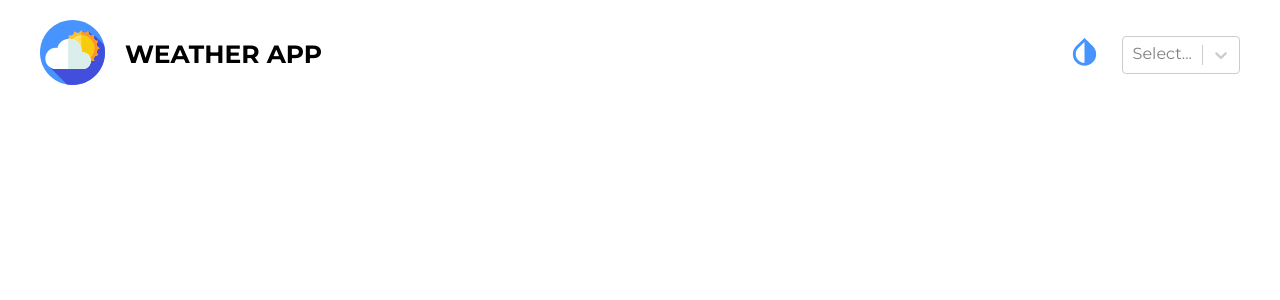
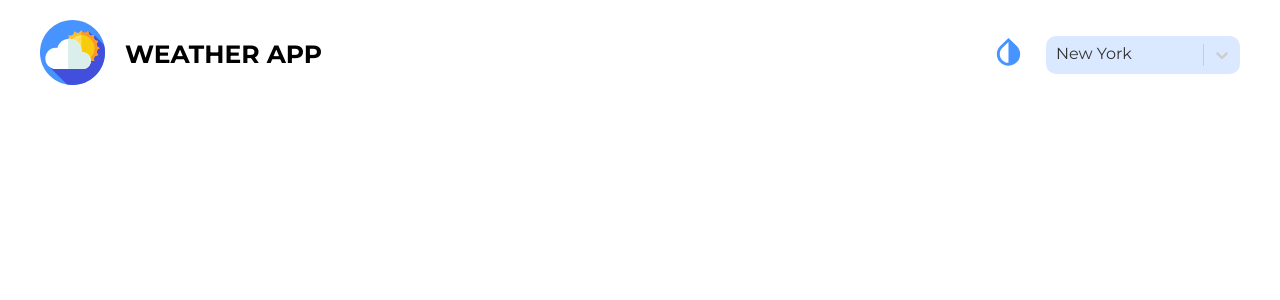
Before and after one commit to ViachP/Weather-App, a React (Create React App) app in the folder weather_app/: page / in a window 1280 px wide. Shown: the top 300 px of the page. Built offline with nearby package versions, Linux system fonts and the light colour scheme.

Commit message:
add styles for Select

```diff
--- a/weather_app/src/shared/Header.tsx
+++ b/weather_app/src/shared/Header.tsx
@@ -7,10 +7,22 @@ interface Props {}
 
 export const Header = (props: Props) => {
   const options = [
-    { value: "chocolate", label: "Chocolate" },
-    { value: "strawberry", label: "Strawberry" },
-    { value: "vanilla", label: "Vanilla" },
+    { value: "city 1", label: "New York" },
+    { value: "city 2", label: "London" },
+    { value: "city 3", label: "Munich" },
   ];
+
+  const colourStyles = {
+    control: (styles: any) => ({
+      ...styles,
+      backgroundColor: "rgba(71, 147, 255, 0.2)",
+      width: "194px",
+      height: "37px",
+      border: "none",
+      borderRadius: "10px",
+      zIndex: 100,
+    }),
+  };
 
   return (
     <header className={s.header}>
@@ -24,7 +36,11 @@ export const Header = (props: Props) => {
         <div className={s.change_theme}>
           <GlobalSvgSelector id="change-theme" />
         </div>
-        <Select options={options} />
+        <Select
+          defaultValue={options[0]}
+          styles={colourStyles}
+          options={options}
+        />
       </div>
     </header>
   );
```
